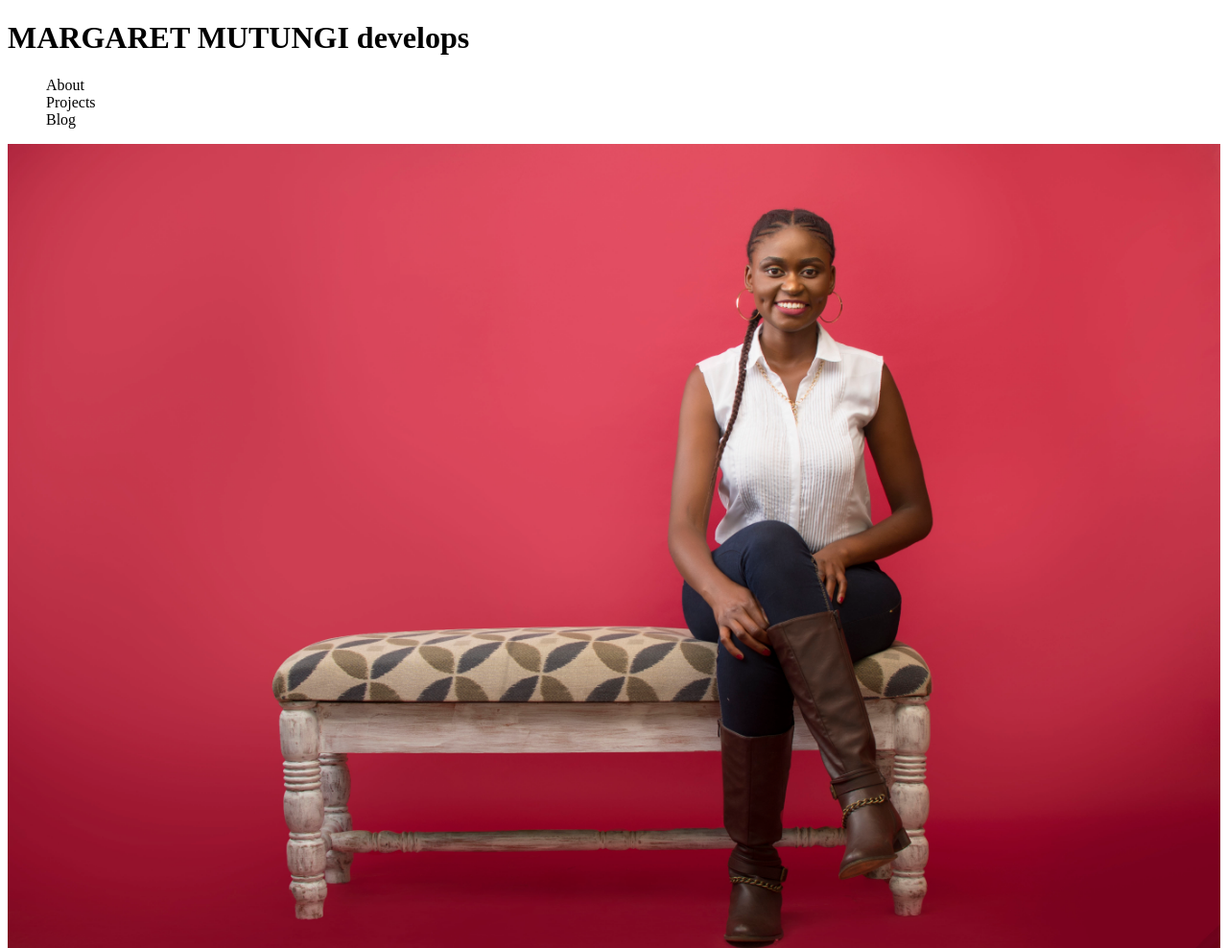
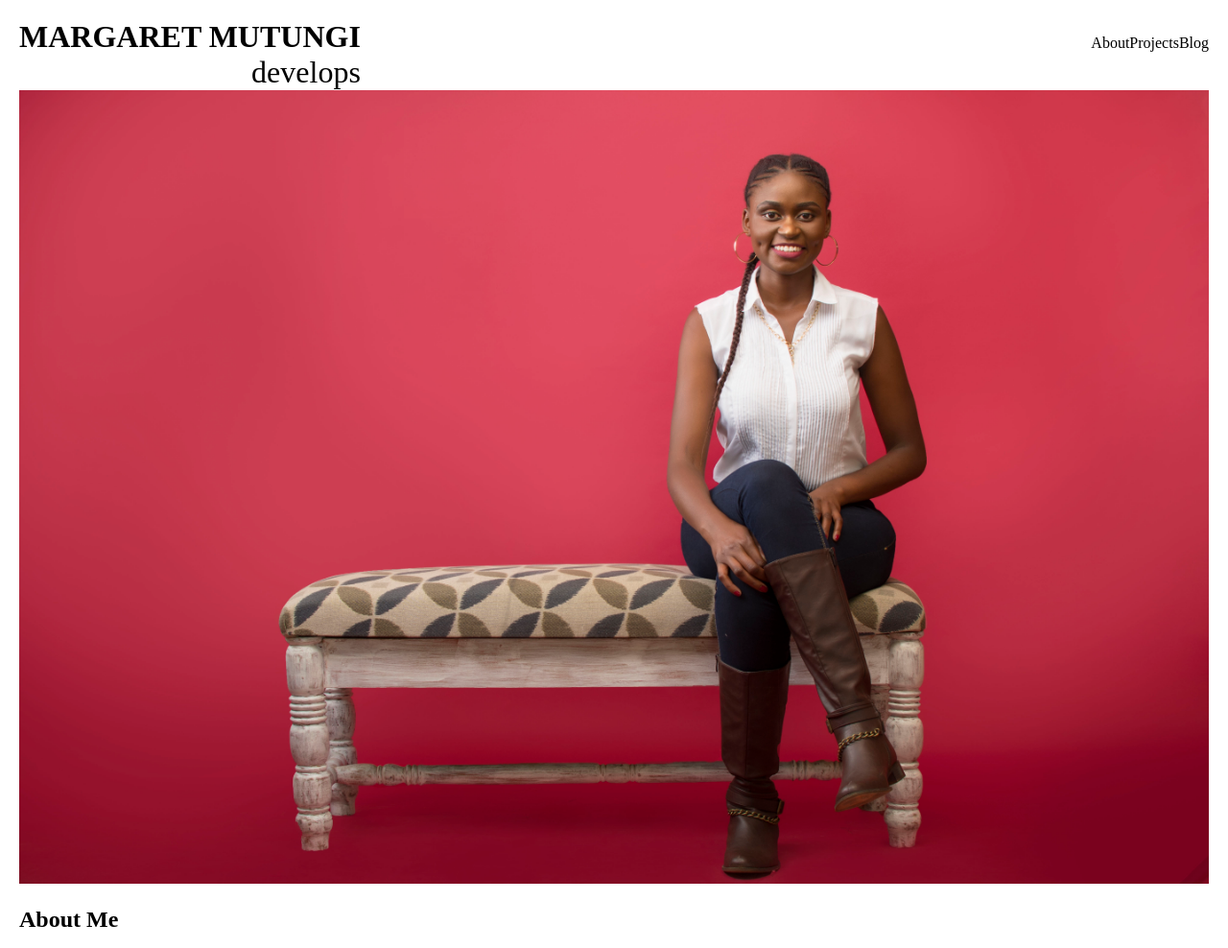
Before and after one commit to mopiata/portfolio, a plain HTML site: page index.html in a window 1280 px wide. Shown: the top 988 px of the page at 96% size. Drawn offline with Linux system fonts and the light colour scheme.

Commit message:
styled header items

```diff
--- a/css/styles.css
+++ b/css/styles.css
@@ -1,3 +1,23 @@
+body{
+  margin: 20px;
+}
+.logo_div{
+  float: left;
+}
+.logo{
+  margin:0px;
+}.logo2{
+  margin:0px;
+  float: right;
+  font-weight: unset;
+}
+.menu{
+  float:right;
+}
+.menu ul{
+  display:flex;
+
+}
 .footer img{
   width:100%;
 }
--- a/index.html
+++ b/index.html
@@ -7,7 +7,10 @@
   </head>
   <body>
     <div class="header">
-      <h1 class="logo">MARGARET MUTUNGI develops</h1>
+      <div class="logo_div">
+        <h1 class="logo">MARGARET MUTUNGI</h1>
+        <h1 class="logo2">develops</h1>
+      </div>
       <div class="menu">
         <ul>
           <li>About</li>
```
